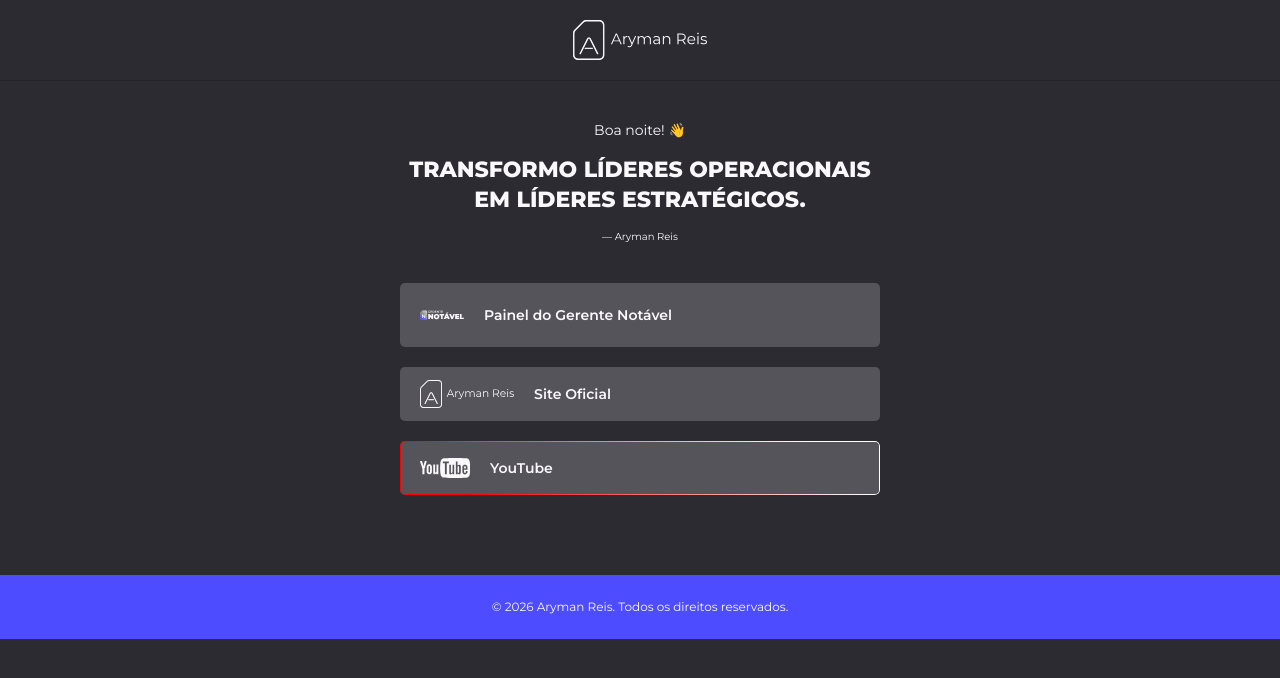
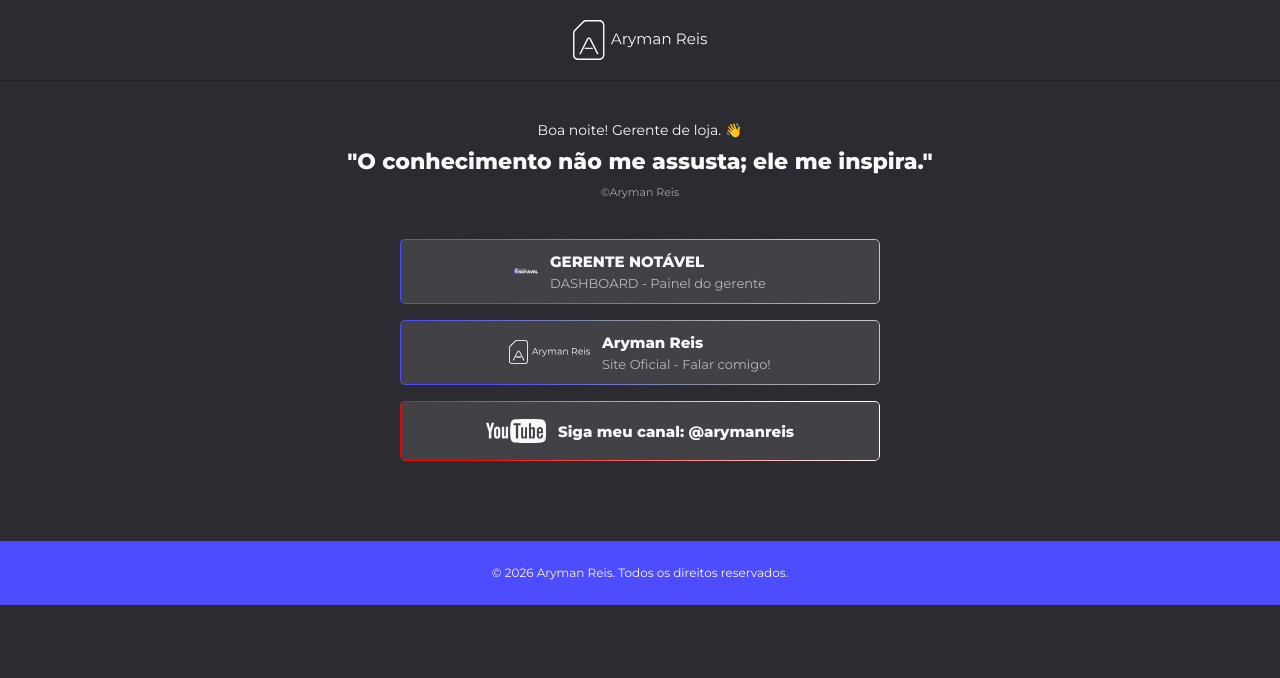
Before and after one commit to ArymanReis/arymanreis-site, a plain HTML site: page links-bio.html in a window 1280 px wide. Drawn offline with Linux system fonts and the light colour scheme.

Commit message:
Ajusta links-bio: copy, centralização, ícones 20px, bordas degradê
Co-Authored-By: Claude Sonnet 4.6 <noreply@anthropic.com>

```diff
--- a/css/links-bio.css
+++ b/css/links-bio.css
@@ -37,7 +37,7 @@
     display: flex;
     flex-direction: column;
     align-items: center;
-    gap: 16px;
+    gap: 8px;
     text-align: center;
 }
 
@@ -55,16 +55,14 @@
     font-weight: 900;
     color: var(--color-white);
     line-height: 1.35;
-    text-transform: uppercase;
     margin: 0;
-    padding: 0;
 }
 
 .links-bio__author {
     font-family: var(--font-primary);
-    font-size: 10px;
+    font-size: 11px;
     font-weight: 400;
-    color: var(--color-white);
+    color: rgba(251, 248, 252, 0.60);
     margin: 0;
 }
 
@@ -78,18 +76,19 @@
     margin: 0;
     display: flex;
     flex-direction: column;
-    gap: 20px;
+    gap: 16px;
 }
 
 .links-bio__card {
     display: flex;
     flex-direction: row;
     align-items: center;
-    gap: 20px;
-    padding: 10px 20px;
-    min-height: 54px;
+    justify-content: center;
+    gap: 12px;
+    padding: 12px 20px;
+    min-height: 60px;
     border-radius: var(--radius);
-    background: rgba(251, 248, 252, 0.20);
+    background: rgba(251, 248, 252, 0.10);
     color: var(--color-white);
     text-decoration: none;
     position: relative;
@@ -97,13 +96,17 @@
 }
 
 .links-bio__card:hover {
-    background: rgba(251, 248, 252, 0.28);
+    background: rgba(251, 248, 252, 0.18);
 }
 
-/* Wrapper para o Gerente Notável — crop mostra só o badge "N" */
+/* --------------------------------------------------
+   ÍCONES — BASE 20px, escala a 768px
+-------------------------------------------------- */
+
+/* Wrapper para o Gerente Notável — crop mostra só o badge */
 .links-bio__card-icon-wrap {
-    width: 44px;
-    height: 44px;
+    width: 20px;
+    height: 20px;
     overflow: hidden;
     flex-shrink: 0;
     position: relative;
@@ -114,13 +117,13 @@
     left: 0;
     top: 50%;
     transform: translateY(-50%);
-    height: 44px;
+    height: 20px;
     width: auto;
 }
 
 /* Logo Aryman Reis */
 .links-bio__card-icon--logo {
-    height: 28px;
+    height: 20px;
     width: auto;
     flex-shrink: 0;
 }
@@ -132,32 +135,59 @@
     flex-shrink: 0;
 }
 
-/* Título do card */
+/* --------------------------------------------------
+   TEXTO DOS CARDS
+-------------------------------------------------- */
+.links-bio__card-text {
+    display: flex;
+    flex-direction: column;
+    gap: 2px;
+    text-align: left;
+}
+
 .links-bio__card-title {
     font-family: var(--font-primary);
-    font-size: 14px;
-    font-weight: 600;
+    font-size: 13px;
+    font-weight: 700;
     color: var(--color-white);
-    line-height: 1.5;
+    line-height: 1.4;
+}
+
+.links-bio__card-subtitle {
+    font-family: var(--font-primary);
+    font-size: 11px;
+    font-weight: 400;
+    color: rgba(251, 248, 252, 0.65);
+    line-height: 1.4;
 }
 
 /* --------------------------------------------------
-   CARD YOUTUBE — borda com gradiente
-   Mesma técnica usada em agradecimento.css
+   BORDAS DEGRADÊ
+   Técnica ::before com CSS mask — igual agradecimento.css
 -------------------------------------------------- */
+.links-bio__card--gradient::before,
 .links-bio__card--youtube::before {
     content: '';
     position: absolute;
     inset: 0;
     border-radius: var(--radius);
     padding: 1px;
-    background: linear-gradient(218deg, #FFF 13.21%, #F00 86.95%);
     -webkit-mask:
         linear-gradient(#fff 0 0) content-box,
         linear-gradient(#fff 0 0);
     -webkit-mask-composite: destination-out;
     mask-composite: exclude;
     pointer-events: none;
+}
+
+/* Cinza → azul (cards 1 e 2) */
+.links-bio__card--gradient::before {
+    background: linear-gradient(218deg, #C5C5C7 13.21%, #97979A 42.1%, #4D4DFF 83.54%);
+}
+
+/* Branco → vermelho (YouTube) */
+.links-bio__card--youtube::before {
+    background: linear-gradient(218deg, #FFF 13.21%, #F00 86.95%);
 }
 
 /* --------------------------------------------------
@@ -168,7 +198,7 @@
 }
 
 /* --------------------------------------------------
-   RESPONSIVO — desktop
+   RESPONSIVO — ≥ 768px
 -------------------------------------------------- */
 @media (min-width: 768px) {
     .links-bio__quote {
@@ -179,4 +209,30 @@
         max-width: 480px;
         margin: 0 auto;
     }
+
+    /* Ícones escalam a 24px */
+    .links-bio__card-icon-wrap {
+        width: 24px;
+        height: 24px;
+    }
+
+    .links-bio__card-icon--gerente {
+        height: 24px;
+    }
+
+    .links-bio__card-icon--logo {
+        height: 24px;
+    }
+
+    .links-bio__card-icon--youtube {
+        height: 24px;
+    }
+
+    .links-bio__card-title {
+        font-size: 15px;
+    }
+
+    .links-bio__card-subtitle {
+        font-size: 13px;
+    }
 }
--- a/js/links-bio.js
+++ b/js/links-bio.js
@@ -2,5 +2,5 @@
     var hora = new Date().getHours();
     var saudacao = hora < 12 ? 'Bom dia' : hora < 18 ? 'Boa tarde' : 'Boa noite';
     var el = document.getElementById('lb-greeting');
-    if (el) el.textContent = saudacao + '! 👋';
+    if (el) el.textContent = saudacao + '! Gerente de loja. 👋';
 }());
--- a/links-bio.html
+++ b/links-bio.html
@@ -70,9 +70,9 @@
 
         <!-- Citação / hero -->
         <div class="links-bio__hero">
-            <p class="links-bio__eyebrow" id="lb-greeting">Olá! 👋</p>
-            <p class="links-bio__quote">Transformo líderes operacionais<br>em líderes estratégicos.</p>
-            <p class="links-bio__author">— Aryman Reis</p>
+            <p class="links-bio__eyebrow" id="lb-greeting">Olá! Gerente de loja. 👋</p>
+            <p class="links-bio__quote">"O conhecimento não me assusta; ele me inspira."</p>
+            <p class="links-bio__author">&copy;Aryman Reis</p>
         </div>
 
         <!-- Cards de links -->
@@ -81,28 +81,34 @@
             <!-- Painel do Gerente Notável -->
             <li>
                 <a href="https://arymanreis.com.br/painel-de-gerente-de-loja-notavel.html"
-                   class="links-bio__card"
+                   class="links-bio__card links-bio__card--gradient"
                    onclick="gtag('event', 'links_bio_click', { link_name: 'painel_gerente_notavel' })">
                     <div class="links-bio__card-icon-wrap">
                         <img
                             class="links-bio__card-icon--gerente"
                             src="./assets/logos/gerente-notavel.svg"
-                            alt="Painel do Gerente Notável">
+                            alt="">
                     </div>
-                    <span class="links-bio__card-title">Painel do Gerente Notável</span>
+                    <div class="links-bio__card-text">
+                        <span class="links-bio__card-title">GERENTE NOTÁVEL</span>
+                        <span class="links-bio__card-subtitle">DASHBOARD - Painel do gerente</span>
+                    </div>
                 </a>
             </li>
 
             <!-- Site Oficial -->
             <li>
                 <a href="https://arymanreis.com.br"
-                   class="links-bio__card"
+                   class="links-bio__card links-bio__card--gradient"
                    onclick="gtag('event', 'links_bio_click', { link_name: 'site_oficial' })">
                     <img
                         class="links-bio__card-icon--logo"
                         src="./assets/icons/logo-aryman-reis.svg"
-                        alt="Aryman Reis">
-                    <span class="links-bio__card-title">Site Oficial</span>
+                        alt="">
+                    <div class="links-bio__card-text">
+                        <span class="links-bio__card-title">Aryman Reis</span>
+                        <span class="links-bio__card-subtitle">Site Oficial - Falar comigo!</span>
+                    </div>
                 </a>
             </li>
 
@@ -116,8 +122,8 @@
                     <img
                         class="links-bio__card-icon--youtube"
                         src="./assets/logos/youtube-logo.svg"
-                        alt="YouTube">
-                    <span class="links-bio__card-title">YouTube</span>
+                        alt="">
+                    <span class="links-bio__card-title">Siga meu canal: @arymanreis</span>
                 </a>
             </li>
 
```
